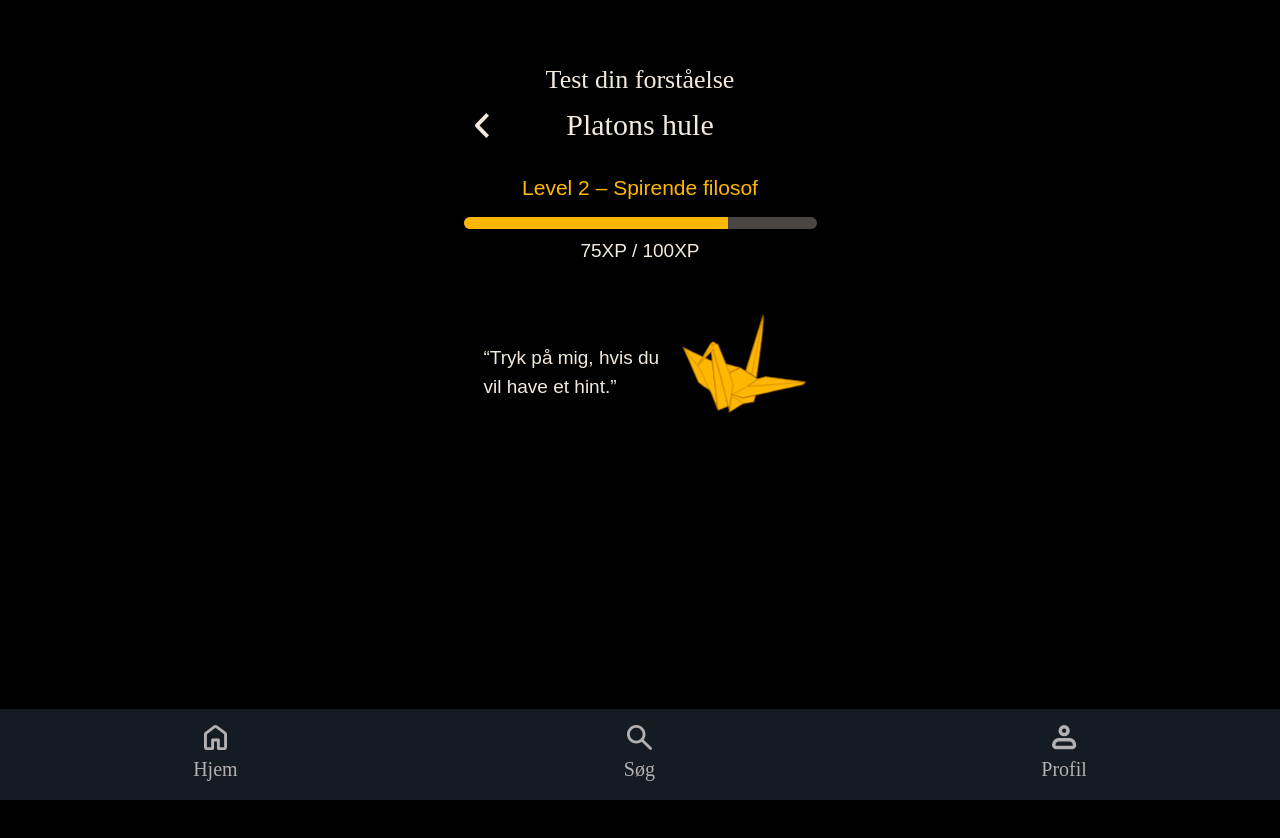
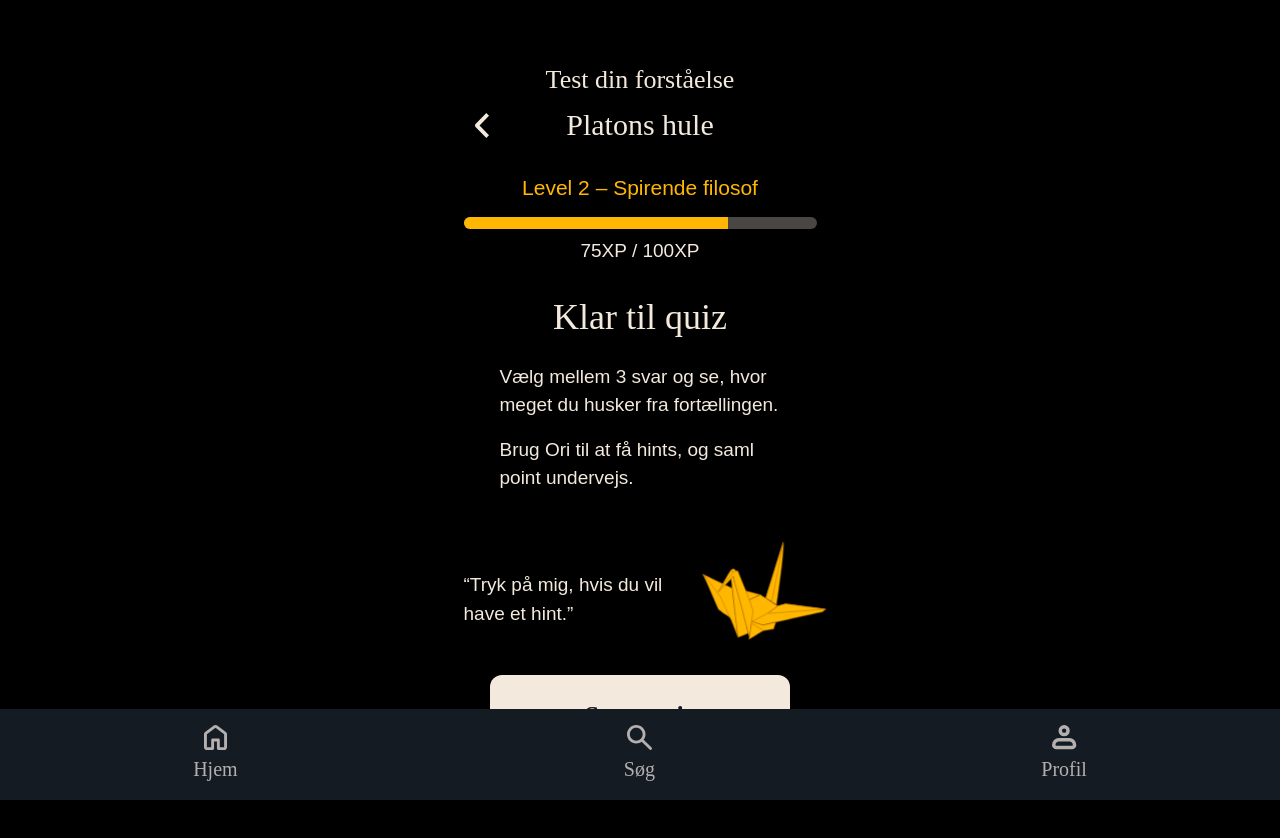
Before and after one commit to SarahNevin/filosofiapp, a React (Vite) app: page /quiz in a window 1280 px wide. Shown: the top 838 px of the page. Before the commit the page ends 800 px from the top, so only its background shows below. Built offline with nearby package versions, Linux system fonts and the light colour scheme; a web font is replaced by a local one.

Commit message:
Tekst + CTA tilføjet

```diff
--- a/src/views/QuizView.jsx
+++ b/src/views/QuizView.jsx
@@ -4,6 +4,7 @@ import { CtaKnap } from "../components/CtaKnap";
 
 import Navigation from "../components/Navigation";
 import ScreenHeader from "../components/ScreenHeader";
+import Tekstblok from "../components/Tekstblok";
 import Guidetekst from "../components/Guidetekst";
 import LydIkon from "../assets/images/lyd.svg";
 
@@ -13,7 +14,6 @@ export default function QuizView() {
 
   return (
     <div className="min-h-screen pb-[91px]">
-
       <ScreenHeader
         tagline="Test din forståelse"
         title="Platons hule"
@@ -21,10 +21,7 @@ export default function QuizView() {
         visTilbageknap={true}
       />
 
-
       <div className="px-5 mt-6">
-
-        {/* LEVEL + XP */}
         <div className="mb-6">
           <p className="progress-tekst text-center mb-2">
             Level 2 – Spirende filosof
@@ -35,11 +32,17 @@ export default function QuizView() {
             <div className="h-full w-[75%] bg-[#ffb703]"></div>
           </div>
 
-          <p className="text-center mt-2">
-            75XP / 100XP
-          </p>
+          <p className="text-center mt-2">75XP / 100XP</p>
+        </div>
       </div>
 
+      <div>
+        <Tekstblok title="Klar til quiz" level="h1">
+          <p>
+            Vælg mellem 3 svar og se, hvor meget du husker fra fortællingen.
+          </p>
+          <p>Brug Ori til at få hints, og saml point undervejs.</p>
+        </Tekstblok>
 
         {/* Guidetekst med klikbar trane for hint */}
         <Guidetekst
@@ -49,6 +52,10 @@ export default function QuizView() {
         >
           “Tryk på mig, hvis du vil have et hint.”
         </Guidetekst>
+
+<div className="flex justify-center">
+        <CtaKnap onClick={() => navigate("/historie")}>Start quiz</CtaKnap>
+        </div>
 
         {/* Popup ved klik på trane */}
         {popupVisible && (
```
Lines whose indentation alone changed are shown as unchanged.
